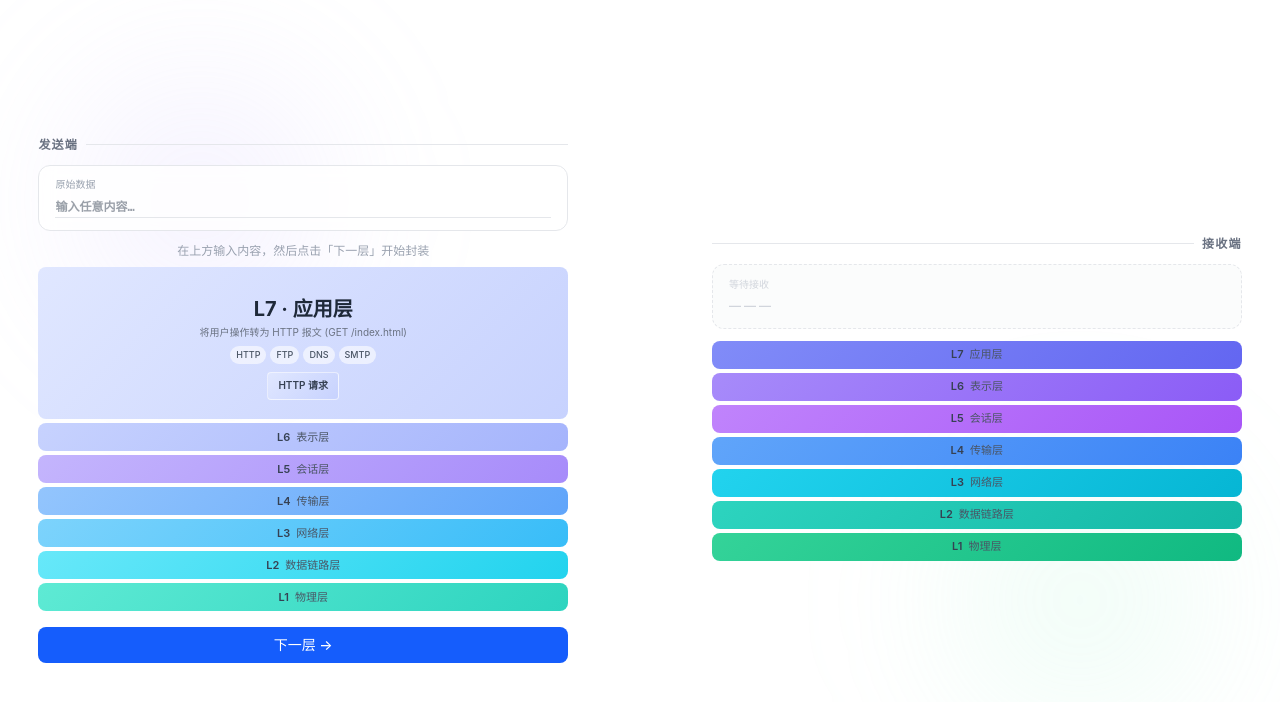
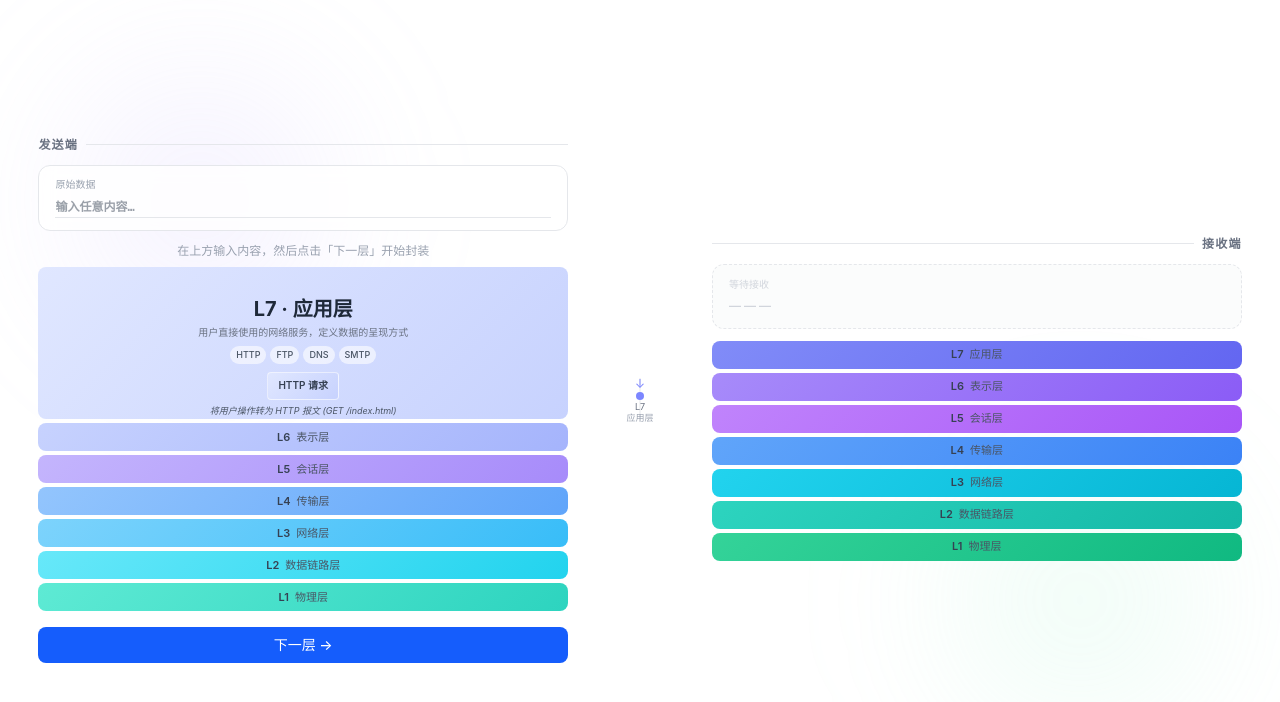
Before and after one commit to lirumao/osi-model-interactive, a Next.js app: page /explore in a window 1280 px wide. Shown: the top 702 px of the page. Built offline with nearby package versions, Linux system fonts and the light colour scheme.

Commit message:
feat(ux): add center layer progress indicator; show encap detail below blocks

```diff
--- a/src/components/ExploreStage.tsx
+++ b/src/components/ExploreStage.tsx
@@ -2,6 +2,7 @@
 
 import { useRef } from 'react'
 import { useOsiState } from '@/hooks/useOsiState'
+import { OSI_LAYERS } from '@/data/osi-layers'
 import { SenderColumn } from './SenderColumn'
 import { ReceiverColumn } from './ReceiverColumn'
 import { TransmissionAnim } from './TransmissionAnim'
@@ -44,7 +45,27 @@ export function ExploreStage() {
       </div>
 
       {/* 间隔（传输动画穿越区域） */}
-      <div style={{ width: 120 }} />
+      <div style={{ width: 120 }} className="relative flex-shrink-0 flex flex-col items-center justify-center">
+        {/* 竖线 */}
+        <div className="absolute inset-y-0 left-1/2 w-px bg-gray-200 -translate-x-1/2" />
+        {/* 层进度指示器 */}
+        {state.phase !== 'transmitting' && (() => {
+          const isSending = state.phase === 'sending'
+          const layerIndex = isSending
+            ? state.senderActive
+            : (6 - state.receiverActive)
+          if (layerIndex < 0 || layerIndex > 6) return null
+          const layer = OSI_LAYERS[layerIndex]
+          return (
+            <div className="relative z-10 flex flex-col items-center gap-0.5 select-none">
+              <span className="text-indigo-400 text-xs leading-none">{isSending ? '↓' : '↑'}</span>
+              <div className="w-2 h-2 rounded-full bg-indigo-400" />
+              <span className="text-[9px] text-gray-500 leading-none">L{layer.level}</span>
+              <span className="text-[9px] text-gray-400 leading-none max-w-[60px] text-center truncate">{layer.name}</span>
+            </div>
+          )
+        })()}
+      </div>
 
       {/* 接收端 */}
       <div className="flex flex-col overflow-hidden flex-1 max-w-[600px]" style={{ padding: '16px 0 16px 12px' }}>
--- a/src/components/LayerBand.tsx
+++ b/src/components/LayerBand.tsx
@@ -138,7 +138,7 @@ export function LayerBand({ layer, status, colorFrom, colorTo, blocks = [], deta
           L{layer.level} · {layer.name}
         </div>
         <div className="text-[10px] text-gray-500 mt-0.5 leading-relaxed">
-          {detail ?? layer.description}
+          {layer.description}
         </div>
         <div className="flex flex-wrap gap-1 mt-1.5 justify-center">
           {layer.protocols.map((p) => (
@@ -170,6 +170,11 @@ export function LayerBand({ layer, status, colorFrom, colorTo, blocks = [], deta
                 </div>
               ))}
             </div>
+            {hasDetail && (
+              <div className="encap-detail text-[9px] text-gray-600 mt-1 text-center italic line-clamp-1 max-w-full px-1">
+                {detail}
+              </div>
+            )}
           </div>
         )}
       </div>
```
